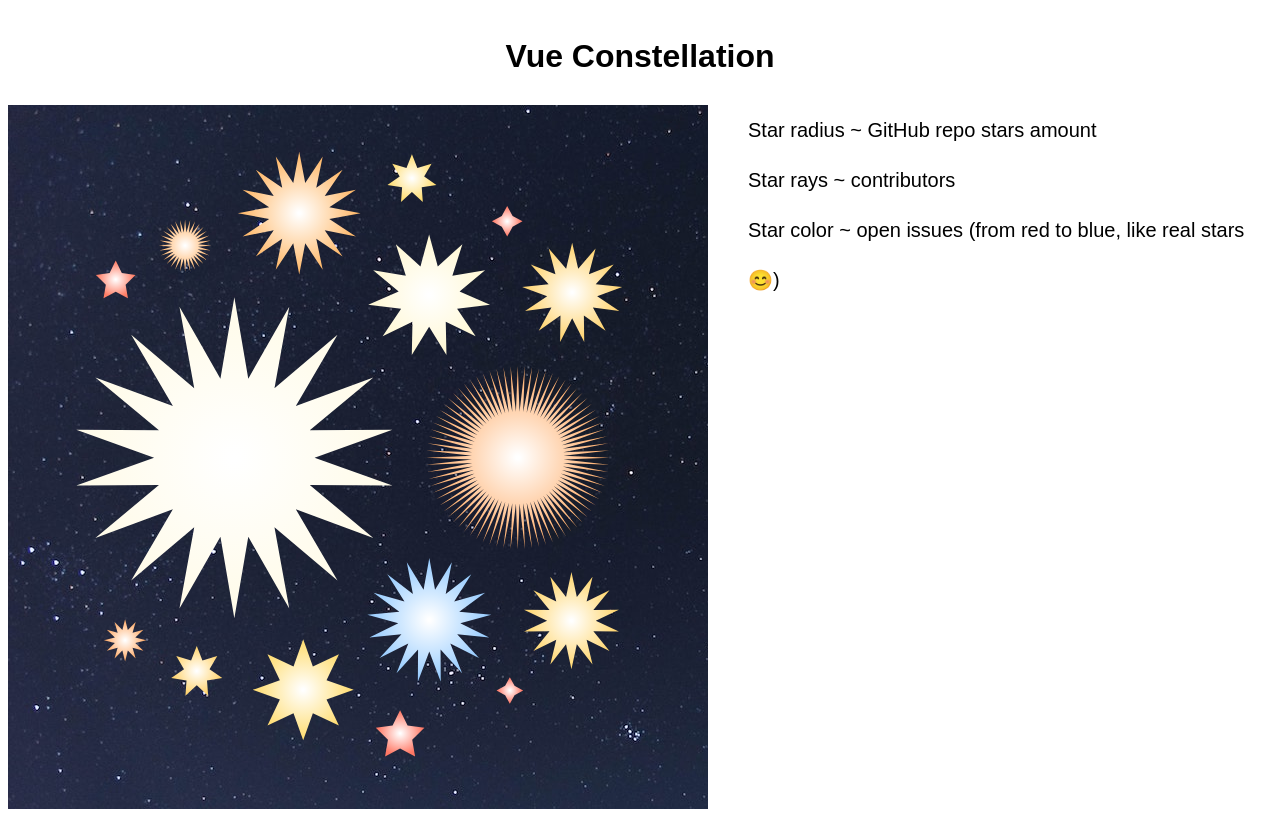
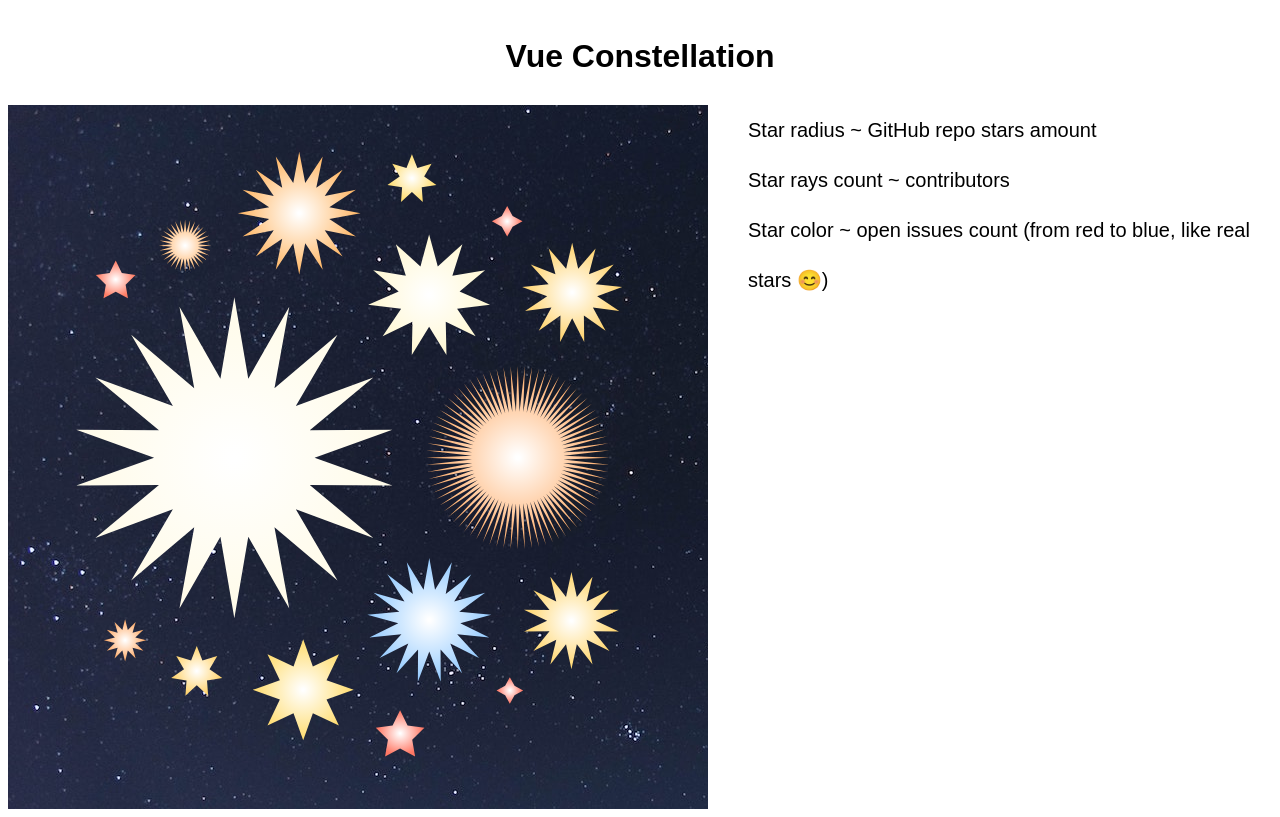
Before and after one commit to NataliaTepluhina/vue-d3-example, a Vue app: page / in a window 1280 px wide. Built offline with nearby package versions, Linux system fonts and the light colour scheme.

Commit message:
fixed a legend

```diff
--- a/src/components/Chart.vue
+++ b/src/components/Chart.vue
@@ -29,8 +29,10 @@
       </div>
       <div class="legend">
         <p>Star radius ~ GitHub repo stars amount</p>
-        <p>Star rays ~ contributors</p>
-        <p>Star color ~ open issues (from red to blue, like real stars 😊)</p>
+        <p>Star rays count ~ contributors</p>
+        <p>
+          Star color ~ open issues count (from red to blue, like real stars 😊)
+        </p>
       </div>
     </div>
     <div class="description" v-if="tooltipVisible" :style="tooltipPosition">
```
